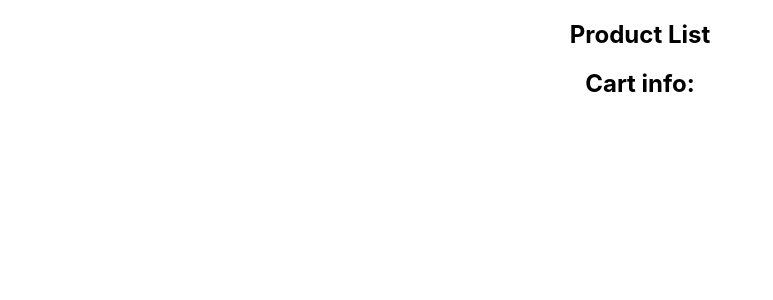
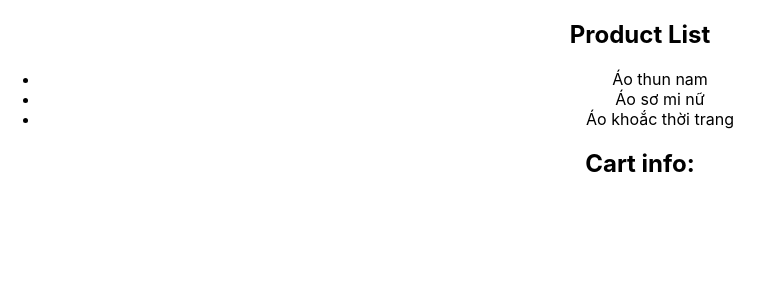
Before and after one commit to tinspham209/recoil-simple-cart, a React (Create React App) app: page / in a window 1280 px wide. Shown: the top 300 px of the page, without its empty margins (0-773 px from the left). Built offline with nearby package versions, Linux system fonts and the light colour scheme.

Commit message:
render productList from productListState

```diff
--- a/src/features/cart/components/ProductList/index.jsx
+++ b/src/features/cart/components/ProductList/index.jsx
@@ -1,11 +1,20 @@
 import React from "react";
+import { useRecoilValue } from "recoil";
+import { productListState } from "../../productState";
 
 ProductList.propTypes = {};
 
 function ProductList() {
+	const productList = useRecoilValue(productListState);
 	return (
 		<div>
 			<h2>Product List</h2>
+
+			<ul className="product-list">
+				{productList.map((product) => {
+					return <li key={product.id}>{product.title}</li>;
+				})}
+			</ul>
 		</div>
 	);
 }
```
